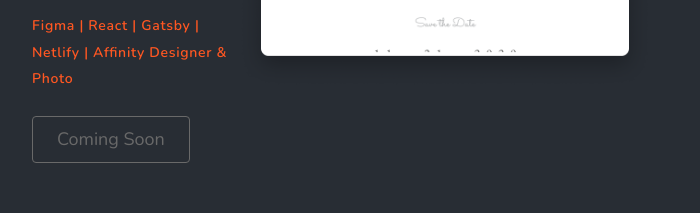
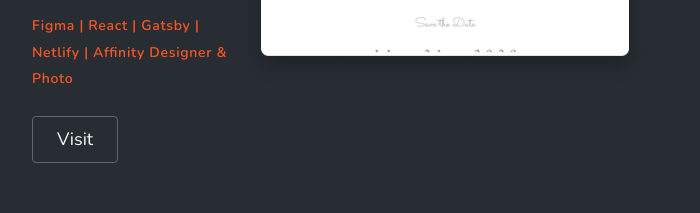
Before and after one commit to rrwinterstein/portfolio-site, a Gatsby site: page / in a window 1280 px wide. Shown: the part 4724-4937 px from the top of the page, without its empty margins (160-860 px from the left). Built offline with nearby package versions, Linux system fonts and the light colour scheme; Gatsby itself is replaced by a stand-in of ours.

Commit message:
Updates projects

```diff
--- a/package.json
+++ b/package.json
@@ -11,7 +11,7 @@
     "@fortawesome/react-fontawesome": "^0.1.11",
     "babel-plugin-styled-components": "^1.11.1",
     "gatsby": "^2.24.67",
-    "gatsby-cli": "^2.12.102",
+    "gatsby-cli": "^2.15.1",
     "gatsby-image": "^2.4.20",
     "gatsby-plugin-google-analytics": "^2.3.15",
     "gatsby-plugin-manifest": "^2.4.33",
--- a/src/components/projects.js
+++ b/src/components/projects.js
@@ -240,12 +240,11 @@ const projects = () => {
           </span>
           <Button
             className="btn"
-            // href="https://"
+            href="https://wintersteinwedding.com"
             target="_blank"
             rel="noopener noreferrer"
-            disabled
           >
-            Coming Soon
+            Visit
           </Button>
         </div>
         <LazyLoad offset={2000} once>
```
Also changed, not shown: 1 other file.
